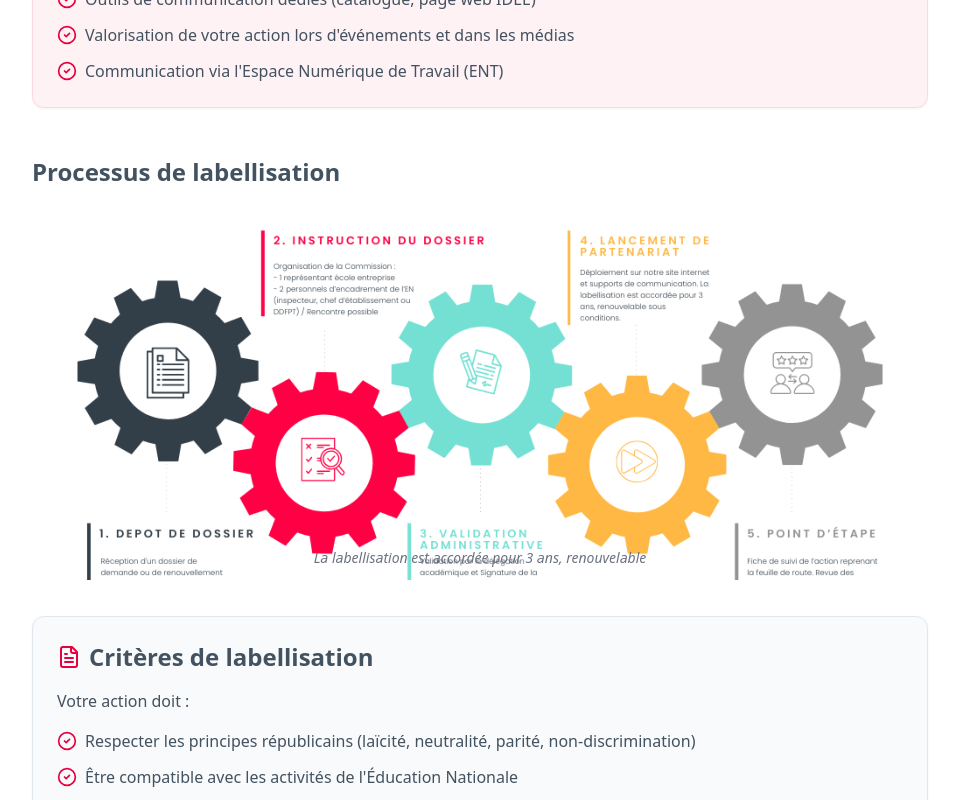
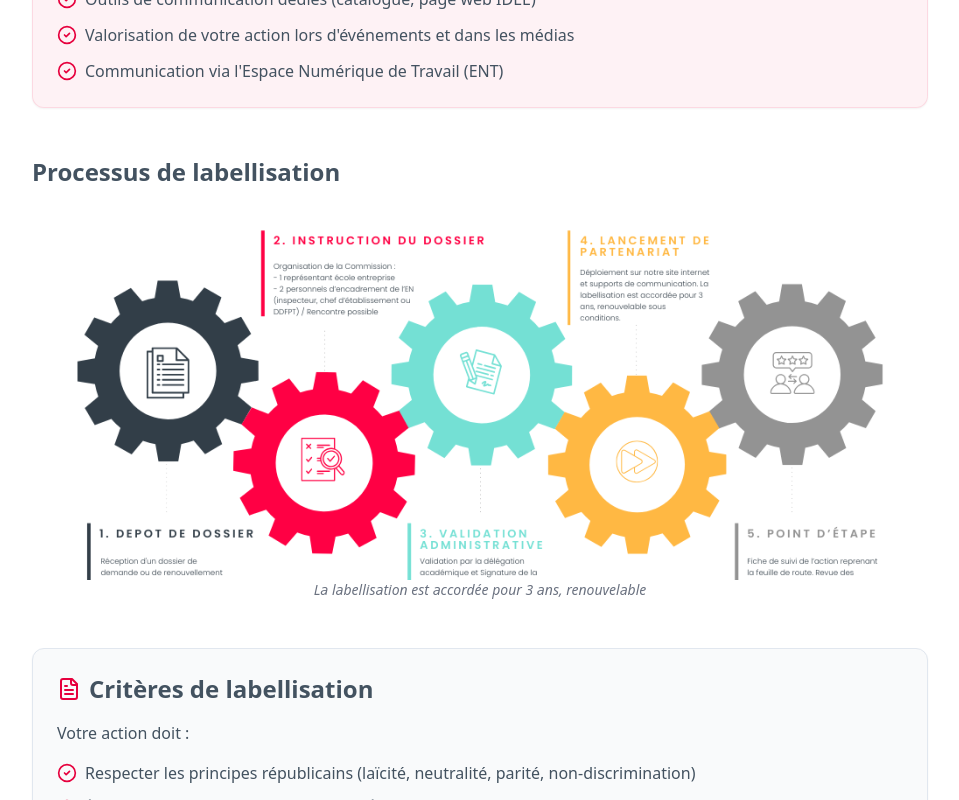
Before and after one commit to norscream/dispositif-idee, a React (Vite) app: page /ressources/labellisation in a window 1280 px wide. Shown: the part 470-1270 px from the top of the page, without its empty margins (160-1119 px from the left). Built offline with nearby package versions, Linux system fonts and the light colour scheme.

Commit message:
Adjust "Labellisation" page layout
Improve the positioning of the sentence "La labellisation est accordée pour 3 ans, renouvelable" to prevent overlap with the image.

```diff
--- a/src/pages/ressources/Labellisation.tsx
+++ b/src/pages/ressources/Labellisation.tsx
@@ -57,14 +57,14 @@ export default function Labellisation() {
 
           <div className="mb-12">
             <h2 className="text-2xl font-semibold mb-6">Processus de labellisation</h2>
-            <div className="flex justify-center">
+            <div className="flex justify-center mb-6">
               <img
                 src="/lovable-uploads/56d38c3e-bf1b-4cc3-953f-5e4e28e23349.png"
                 alt="Processus de labellisation en 5 étapes"
                 className="w-full object-cover max-h-[400px] -mt-8 -mb-8"
               />
             </div>
-            <p className="text-sm text-gray-500 italic text-center">
+            <p className="text-sm text-gray-500 italic text-center mt-8">
               La labellisation est accordée pour 3 ans, renouvelable
             </p>
           </div>
```
